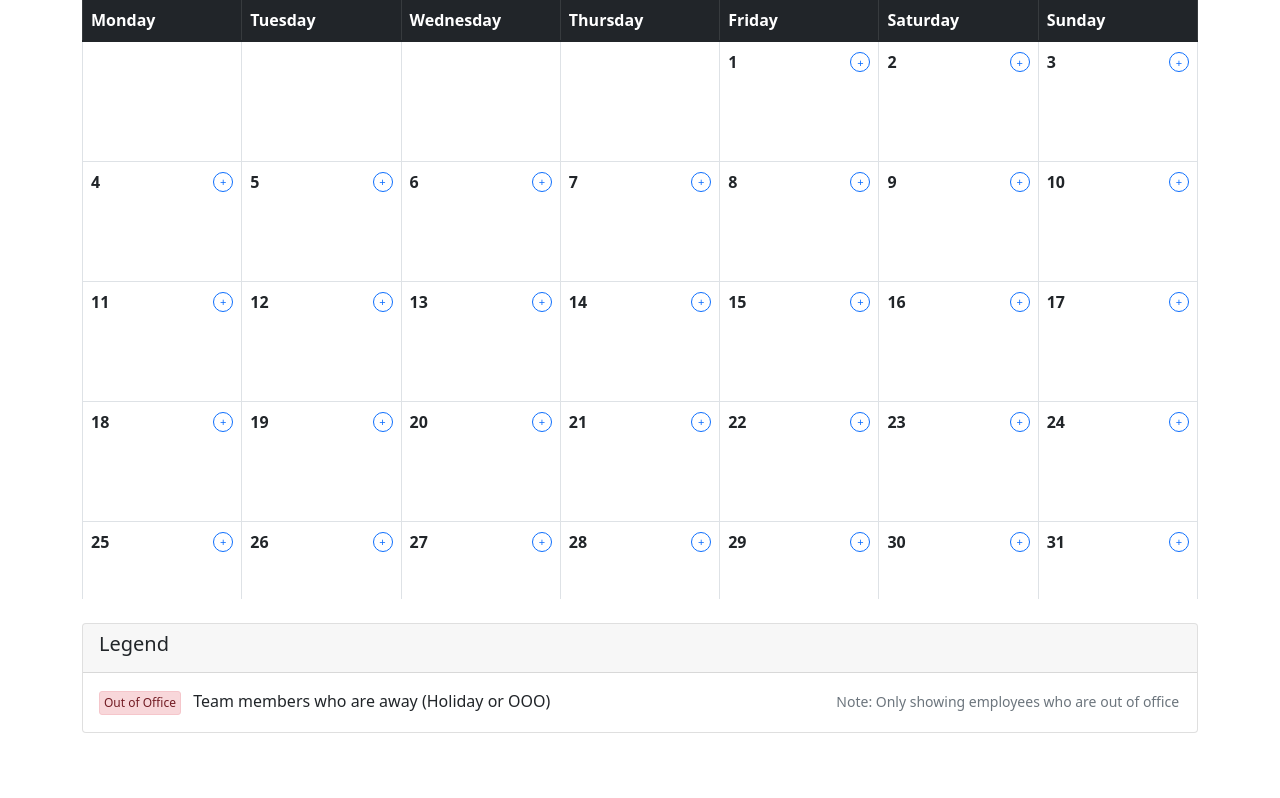
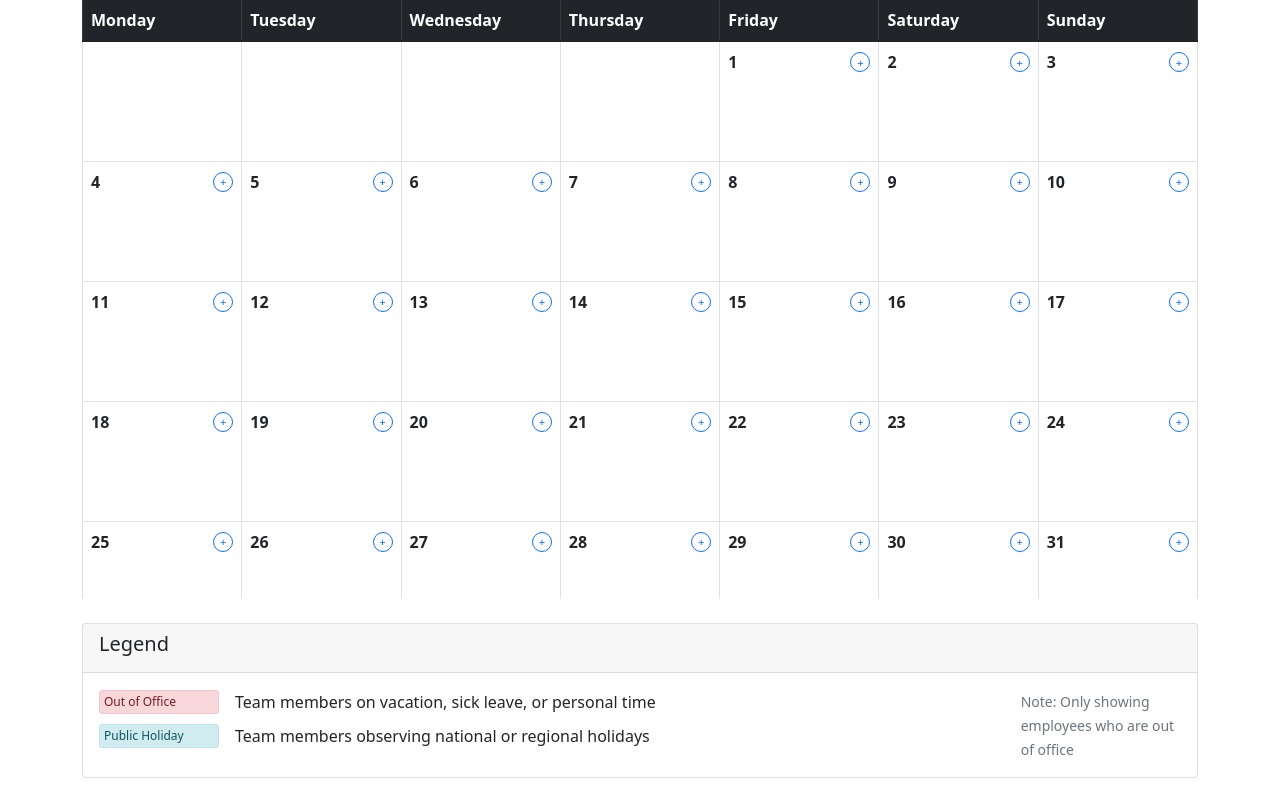
Before and after one commit to naga-nandyala/leave-app, a Flask app: page / in a window 1280 px wide. Shown: the part 175-973 px from the top of the page. Before the commit the page ends 908 px from the top, so only its background shows below. Run offline with Flask 3, Linux system fonts and the light colour scheme.

Commit message:
added code

```diff
--- a/app/static/css/style.css
+++ b/app/static/css/style.css
@@ -60,6 +60,20 @@
     background-color: #f8d7da;
     color: #721c24;
     border: 1px solid #f5c6cb;
+}
+
+/* OOO Status - Red */
+.member-status.ooo-status {
+    background-color: #f8d7da;
+    color: #721c24;
+    border: 1px solid #f5c6cb;
+}
+
+/* Holiday Status - Blue */
+.member-status.holiday-status {
+    background-color: #d1ecf1;
+    color: #0c5460;
+    border: 1px solid #bee5eb;
 }
 
 .view-ooo-btn {
@@ -212,6 +226,19 @@
     border-color: #336b33;
 }
 
+/* Dark mode styles for OOO and Holiday status */
+.dark-mode .member-status.ooo-status {
+    background-color: #4a2c2c;
+    color: #ffb3b3;
+    border-color: #6b3333;
+}
+
+.dark-mode .member-status.holiday-status {
+    background-color: #2c3e4a;
+    color: #b3d9ff;
+    border-color: #335566;
+}
+
 .dark-mode .view-ooo-btn {
     background: rgba(255,255,255,0.2);
     color: #e0e0e0;
--- a/app/templates/calendar.html
+++ b/app/templates/calendar.html
@@ -49,7 +49,7 @@
                                         {% for member_id, avail_info in availability[date_str].items() %}
                                             {% if not avail_info.available %}
                                                 {% set member = members[member_id] %}
-                                                <div class="member-status unavailable" data-member-id="{{ member_id }}" data-date="{{ date_str }}">
+                                                <div class="member-status {% if avail_info.reason.startswith('OOO:') %}ooo-status{% else %}holiday-status{% endif %}" data-member-id="{{ member_id }}" data-date="{{ date_str }}">
                                                     <small>
                                                         {% if avail_info.reason.startswith('OOO:') %}
                                                             <div class="d-flex justify-content-between align-items-center">
@@ -59,7 +59,7 @@
                                                                 </div>
                                                             </div>
                                                         {% else %}
-                                                            {{ member.name }} | {{ member.country }}{% if member.region %}, {{ member.region }}{% endif %} (public holiday)
+                                                            {{ member.name }} | {{ avail_info.reason.replace('Holiday: ', '') }} | {{ member.country }}{% if member.region %}, {{ member.region }}{% endif %}
                                                         {% endif %}
                                                     </small>
                                                 </div>
@@ -86,11 +86,17 @@
             </div>
             <div class="card-body">
                 <div class="row">
-                    <div class="col-md-8">
-                        <div class="member-status unavailable d-inline-block me-2">Out of Office</div>
-                        <span>Team members who are away (Holiday or OOO)</span>
+                    <div class="col-md-10">
+                        <div class="d-flex align-items-center mb-2">
+                            <div class="member-status ooo-status d-inline-block me-3" style="min-width: 120px;">Out of Office</div>
+                            <span>Team members on vacation, sick leave, or personal time</span>
+                        </div>
+                        <div class="d-flex align-items-center">
+                            <div class="member-status holiday-status d-inline-block me-3" style="min-width: 120px;">Public Holiday</div>
+                            <span>Team members observing national or regional holidays</span>
+                        </div>
                     </div>
-                    <div class="col-md-4">
+                    <div class="col-md-2">
                         <p class="text-muted mb-0"><small>Note: Only showing employees who are out of office</small></p>
                     </div>
                 </div>
```
